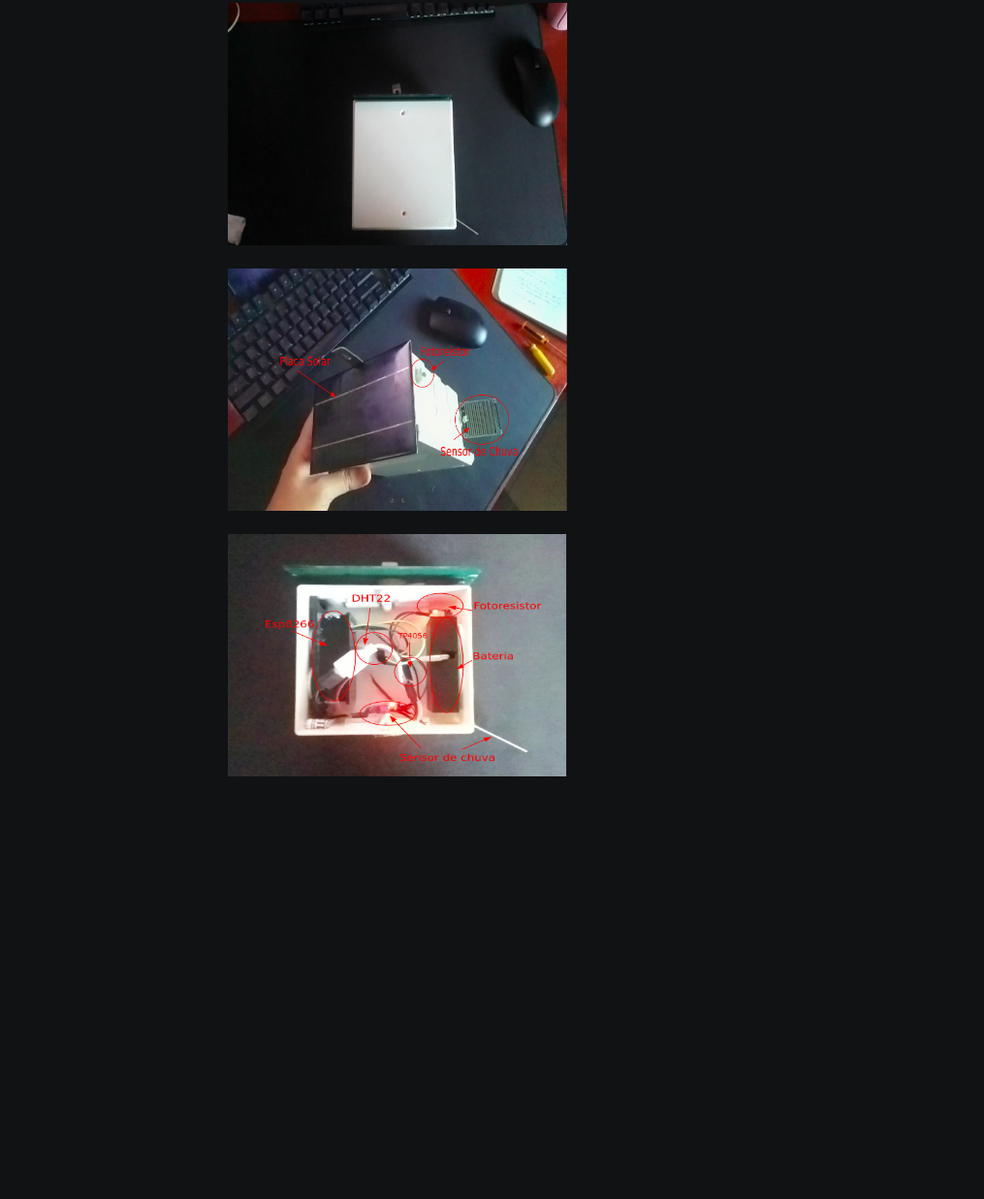
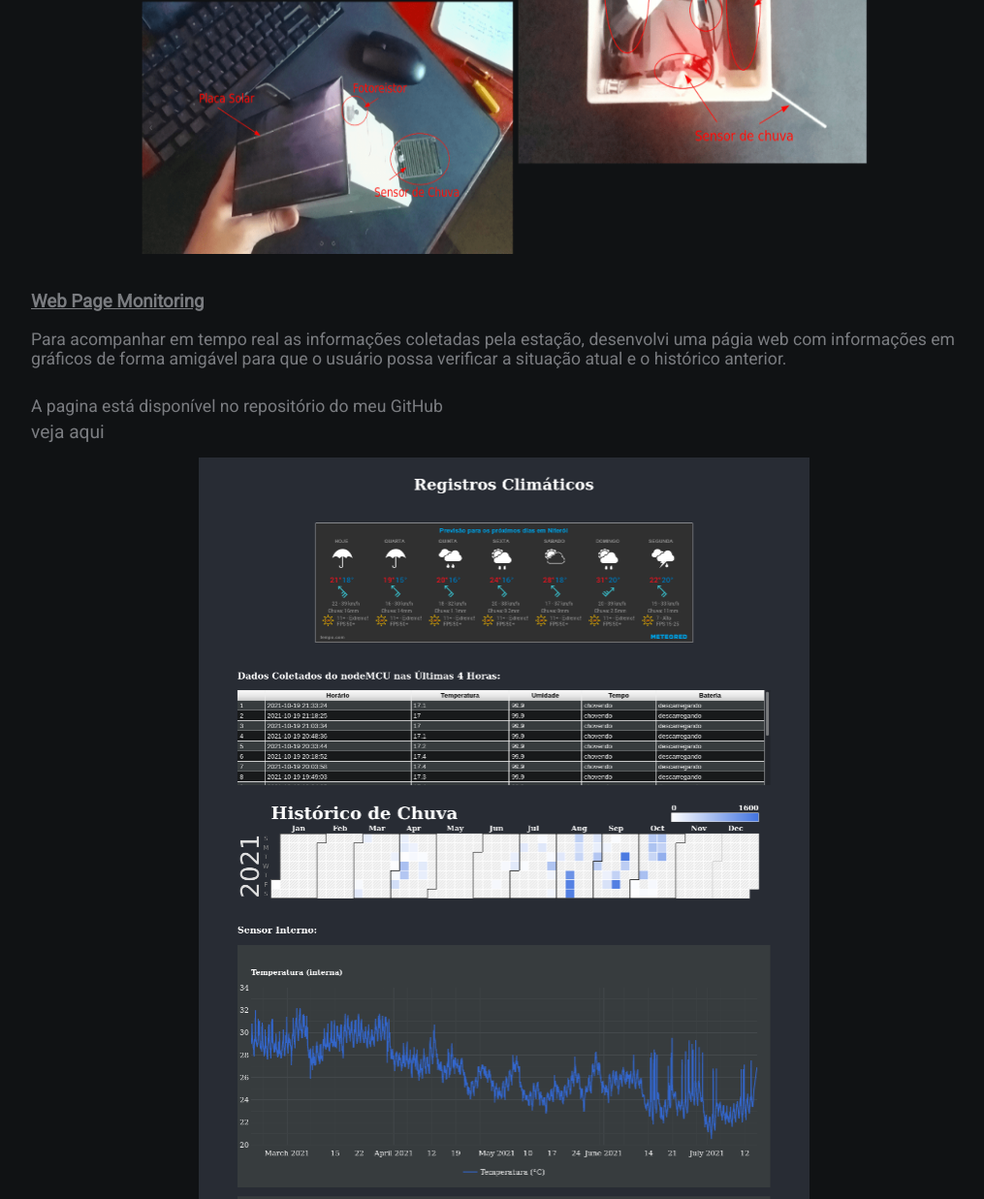
Before and after one commit to LucianoParente/lucianoparente.github.io, a plain HTML site: page weather_station.html in a window 1280 px wide. Shown: the part 1563-2800 px from the top of the page at 97% size, without its empty margins (233-1248 px from the left). Before the commit the page ends 2426 px from the top, so only its background shows below. Drawn offline with Linux system fonts and the light colour scheme.

Commit message:
new updates

```diff
--- a/style.css
+++ b/style.css
@@ -3,7 +3,7 @@
 
 .grid-2{
     display: grid;
-    grid-template-columns: repeat(2,1fr);
+    grid-template-columns: repeat(3,1fr);
 }
 
 body{
@@ -25,6 +25,8 @@ a{
 }
 /* section 1 */
 .section-1{
+	margin-left: auto;
+	margin-right: auto;
     padding-top: 40vh;
     text-align: center;
     width: 60%;
@@ -48,8 +50,7 @@ a{
 /* section 2 */
 .section-2{
     padding-top: 10vh;
-    width: 100%;
-    margin-left: -40%;
+    width: 130%;
 }
 
 .section-2 h2{
@@ -88,22 +89,11 @@ a{
     position: relative;
     padding-left: 10px;
 }
-
 /* Images */
-.images-projetcs{
+.center-images{
 	display: block;
 	margin-left: auto;
 	margin-right: auto;
-	width: 450px;
-	height: 690px;
-}
-
-.images-projetcs-mini{
-	margin-left: 20px;
-	margin-bottom: 20px;
-	margin-right: auto;
-	width: 350px;
-	height: 250px;
 }
 
 /* media queres */
--- a/weather_station.html
+++ b/weather_station.html
@@ -32,6 +32,7 @@
 				O sistema é gerenciado e processado por uma placa controladora Esp8266
 				e todas a informações são coletadas e armazenadas em um banco de dados MySQL.
 			</p>
+			<p>Esse projeto está disponível no repositório do meu GitHub <a href="#" target="_blank">veja aqui</a> </p>
 			<br>
 
 			<h3><u>Architecture</u></h3>
@@ -42,16 +43,22 @@
 				e LDR (sensor de luz foto-resistivo)
 			</p>
 			<br>
-			<img src="imagens/Weather_Station/Esquema_NodeMCU.jpg" alt="Weather Station scheme" class="images-projetcs">
+			<img src="imagens/Weather_Station/Esquema_NodeMCU.jpg" alt="Weather Station scheme" class="center-images" style="	width:450px;height:690px;">
 			<br>
 
 			<h3><u>Station</u></h3>
-			<div style="margin:0 auto;width:80%;">
-				<img src="imagens/Weather_Station/Estação-img3.jpeg" alt="Real Image from Station" class="images-projetcs-mini">
-				<img src="imagens/Weather_Station/Estação-front.jpg" alt="Real Image from Station with description" class="images-projetcs-mini">
-				<img src="imagens/Weather_Station/Estação-img1.png" alt="Real Image from Station with description" class="images-projetcs-mini">
-				<img src="imagens/Weather_Station/Estação-img2.png" alt="Real Image from Station with description 2" class="images-projetcs-mini">
-			</div>
+			<img src="imagens/Weather_Station/Station.png" alt="Real Image from Station" class="center-images" style="width:750px;height:550px;">
+			<br>
+
+			<h3><u>Web Page Monitoring</u></h3>
+			<p>
+				Para acompanhar em tempo real as informações coletadas pela estação, desenvolvi uma págia web com informações
+				em gráficos de forma amigável para que o usuário possa verificar a situação atual e o histórico anterior.
+			</p>
+			<br>
+			<p>A pagina está disponível no repositório do meu GitHub <a href="#" target="_blank">veja aqui</a> </p>
+			<img src="imagens/Weather_Station/pagina_ws.png" alt="Web Page Station" class="center-images" style="width:630px;height:1040px">
+
 			<br><br>
         </div>
 	</div>
```
Also changed, not shown: imagens/Weather_Station/Station.png (added), imagens/Weather_Station/pagina_ws.png (added).
